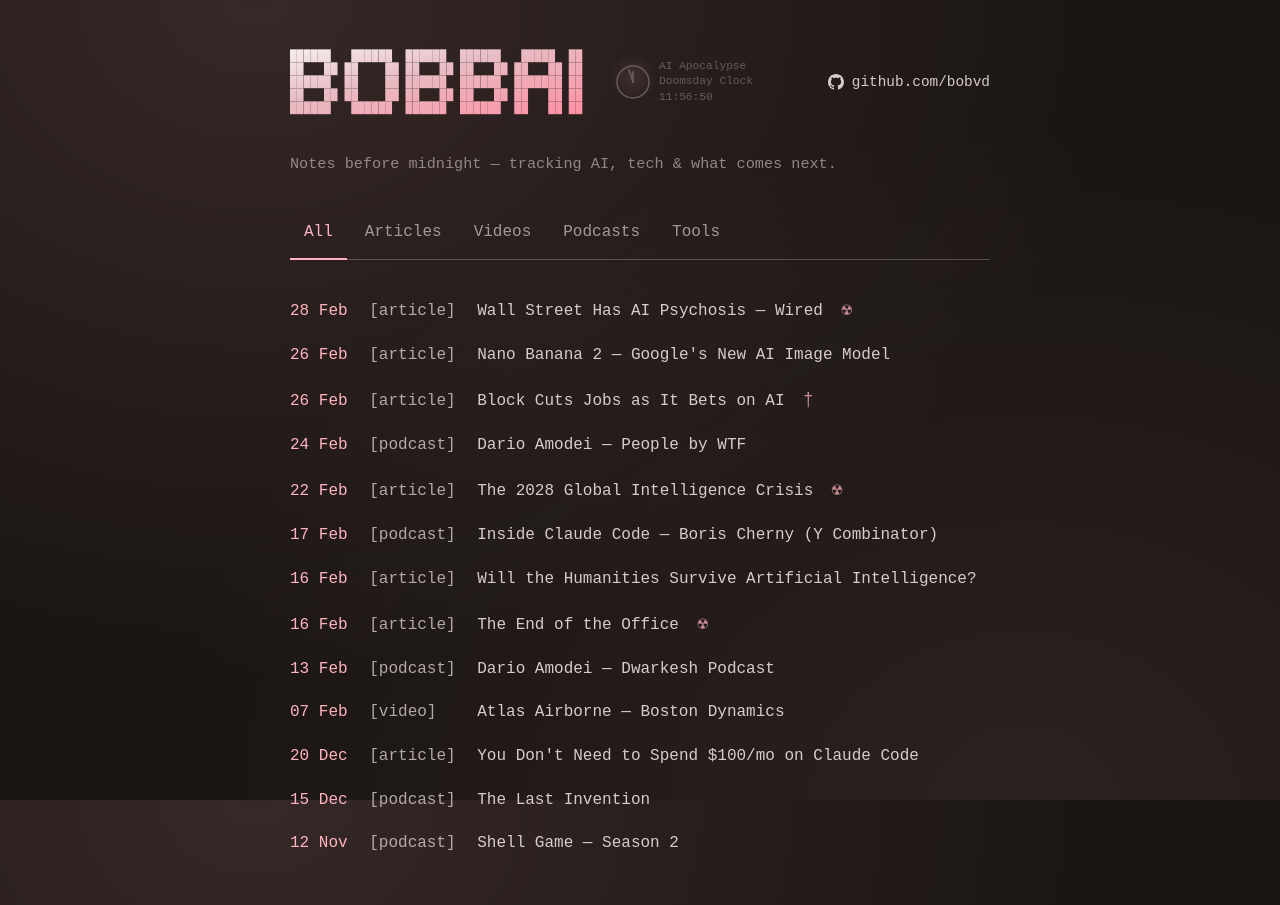
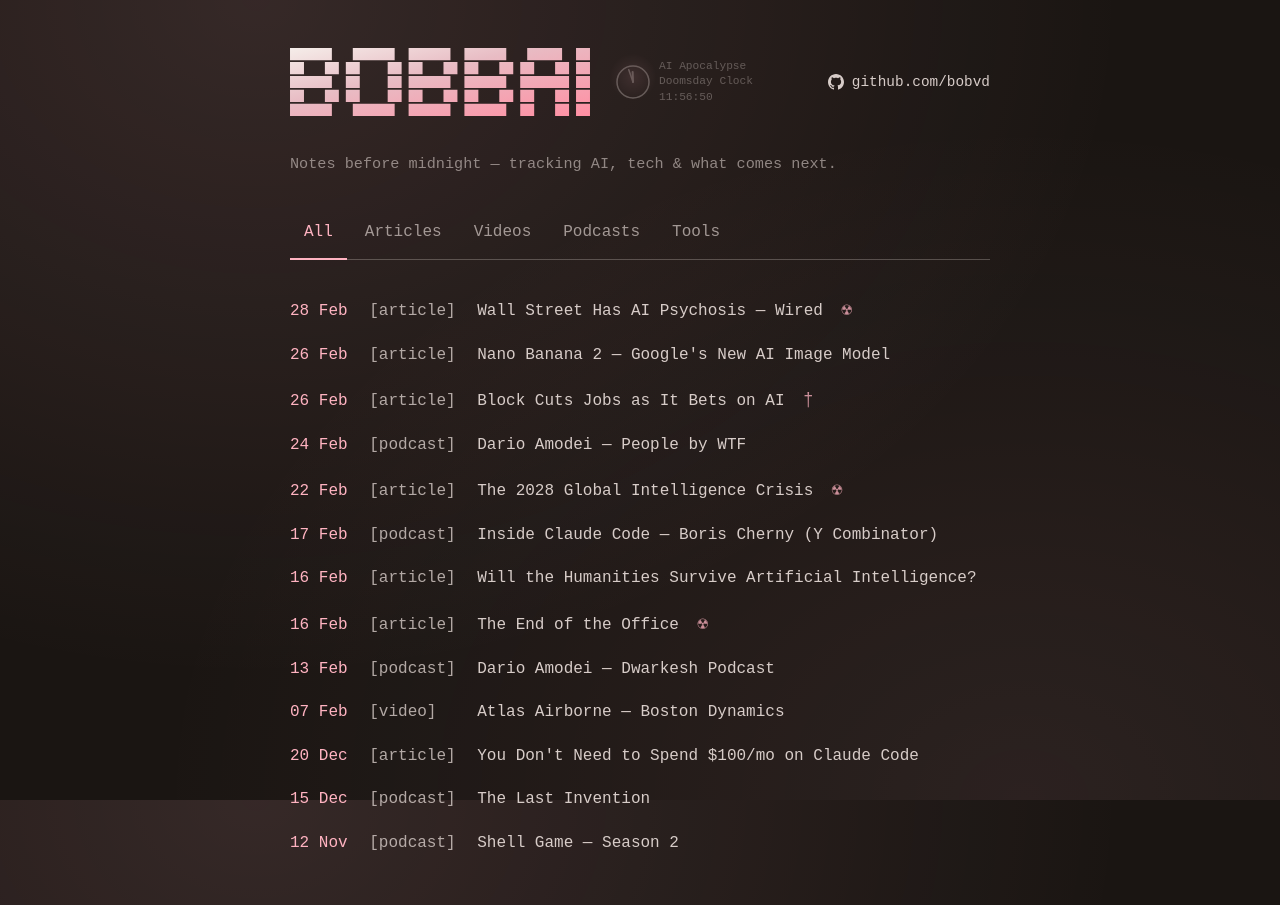
Before and after one commit to BobvD/bobbai, a plain HTML site: page index.html in a window 1280 px wide. Drawn offline with Linux system fonts and the light colour scheme.

Commit message:
Fix logo rendering on Android by replacing text-based SVG with geometry
The logo used Unicode block characters (█) in SVG <text> elements, which
Android monospace fonts render with visible gaps. Replaced with SVG <path>
rectangles for consistent rendering across all browsers and devices.

Co-Authored-By: Claude Opus 4.6 <noreply@anthropic.com>

```diff
--- a/index.html
+++ b/index.html
@@ -369,7 +369,7 @@ a:focus-visible {
 <body>
     <header class="header">
         <h1>
-            <a href="#all"><svg viewBox="0 0 370 84" xmlns="http://www.w3.org/2000/svg" class="logo" role="img" aria-label="bobbai">
+            <a href="#all"><svg viewBox="0 0 344 78" xmlns="http://www.w3.org/2000/svg" class="logo" role="img" aria-label="bobbai">
                 <defs>
                     <linearGradient id="logo-grad" x1="0%" y1="0%" x2="100%" y2="100%">
                         <stop offset="0%" stop-color="#f5ede9"/>
@@ -377,7 +377,7 @@ a:focus-visible {
                         <stop offset="100%" stop-color="#ff8fa3"/>
                     </linearGradient>
                 </defs>
-                <text fill="url(#logo-grad)" font-family="'Courier New', 'Consolas', monospace" font-size="14" xml:space="preserve"><tspan x="0" dy="14">██████   ██████  ██████  ██████   █████  ██</tspan><tspan x="0" dy="16">██   ██ ██    ██ ██   ██ ██   ██ ██   ██ ██</tspan><tspan x="0" dy="16">██████  ██    ██ ██████  ██████  ███████ ██</tspan><tspan x="0" dy="16">██   ██ ██    ██ ██   ██ ██   ██ ██   ██ ██</tspan><tspan x="0" dy="16">██████   ██████  ██████  ██████  ██   ██ ██</tspan></text>
+                <path fill="url(#logo-grad)" d="M0,0h48v14h-48Z M72,0h48v14h-48Z M136,0h48v14h-48Z M200,0h48v14h-48Z M272,0h40v14h-40Z M328,0h16v14h-16Z M0,16h16v14h-16Z M40,16h16v14h-16Z M64,16h16v14h-16Z M112,16h16v14h-16Z M136,16h16v14h-16Z M176,16h16v14h-16Z M200,16h16v14h-16Z M240,16h16v14h-16Z M264,16h16v14h-16Z M304,16h16v14h-16Z M328,16h16v14h-16Z M0,32h48v14h-48Z M64,32h16v14h-16Z M112,32h16v14h-16Z M136,32h48v14h-48Z M200,32h48v14h-48Z M264,32h56v14h-56Z M328,32h16v14h-16Z M0,48h16v14h-16Z M40,48h16v14h-16Z M64,48h16v14h-16Z M112,48h16v14h-16Z M136,48h16v14h-16Z M176,48h16v14h-16Z M200,48h16v14h-16Z M240,48h16v14h-16Z M264,48h16v14h-16Z M304,48h16v14h-16Z M328,48h16v14h-16Z M0,64h48v14h-48Z M72,64h48v14h-48Z M136,64h48v14h-48Z M200,64h48v14h-48Z M264,64h16v14h-16Z M304,64h16v14h-16Z M328,64h16v14h-16Z"/>
             </svg></a>
         </h1>
         <a href="/clock/" class="doomsday-clock" title="ai doomsday clock">
```
Also changed, not shown: clock/2026-W09.html (+2 -2 lines), clock/index.html (+2 -2 lines), .github/scripts/clock_example.html, .github/scripts/clock_template.html.
